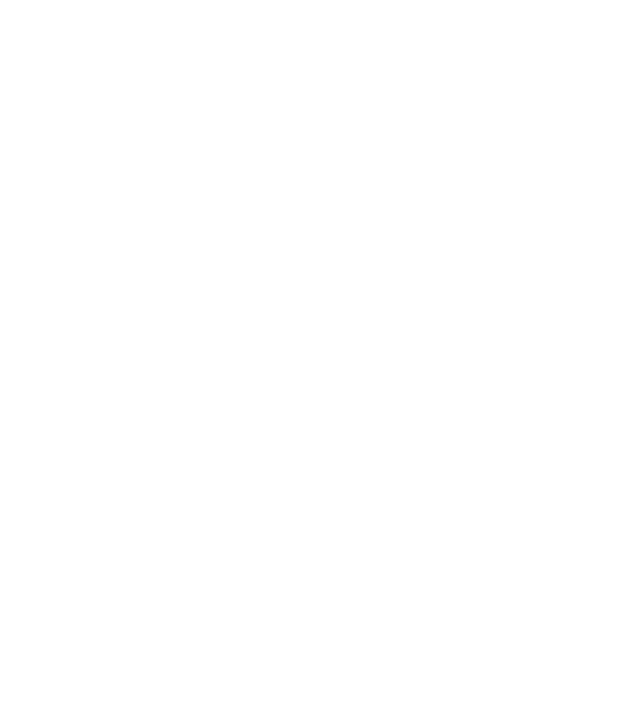
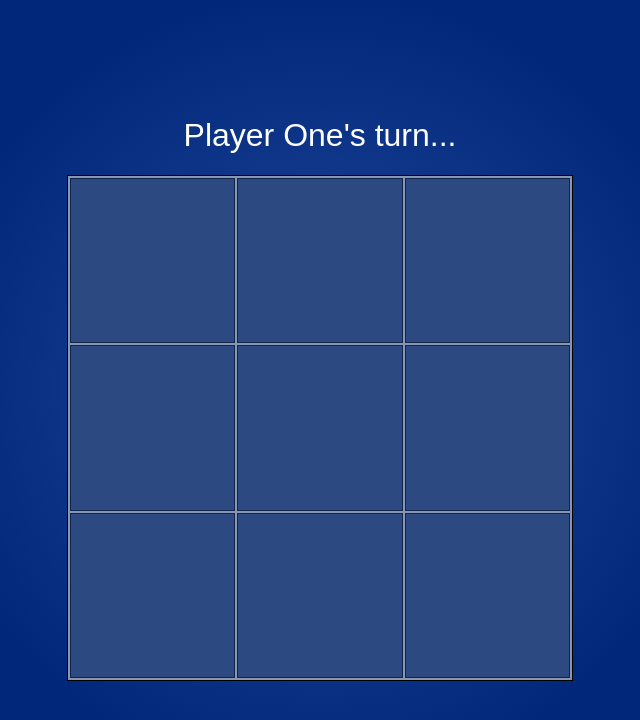
Before and after one commit to jeyden94/top-tic-tac-toe, a plain HTML site: page index.html in a window 1280 px wide. Shown: the whole page, without its empty margins (320-960 px from the left). Drawn offline with Linux system fonts and the light colour scheme.

Commit message:
ScreenController added, html added, basic css styling added.

```diff
--- a/dom.js
+++ b/dom.js
@@ -8,7 +8,6 @@ function Gameboard() {
         board[i] = [];
         for (let j = 0; j < columns; j++) {
             board[i].push(Cell(cellCounter));
-
             cellCounter++
         }
     }
@@ -192,11 +191,72 @@ function GameController(
         printNewRound,
         playRound,
         checkForEndGame,
+        getActivePlayer,
+        getBoard: board.getBoard,
     }
 }
 
-const game = GameController();
+// const game = GameController();
 
+function ScreenController() {
+    const game = GameController();
+    const playerTurnDiv = document.querySelector('.turn');
+    const boardDiv = document.querySelector('.board');
+
+    const updateScreen = () => {
+        // clear the board
+        boardDiv.textContent = "";
+
+        // get the newest version of the board and player turn
+        const board = game.getBoard();
+        const activePlayer = game.getActivePlayer();
+
+        // Display player's turn
+        playerTurnDiv.textContent = `${activePlayer.name}'s turn...`
+
+        // Render board squares
+        let counter = 0;
+        board.forEach(row => {
+        row.forEach((cell, index) => {
+            // Anything clickable should be a button!!
+            counter++;
+            const cellButton = document.createElement("button");
+            cellButton.classList.add("cell");
+            // Create a data attribute to identify the column
+            // This makes it easier to pass into our `playRound` function
+            if (counter < 4) {
+                cellButton.dataset.row = 1;
+            } else if (counter < 7) {
+                cellButton.dataset.row = 2;
+            } else {cellButton.dataset.row = 3;}
+            cellButton.dataset.column = index + 1;
+            cellButton.textContent = cell.getValue();
+            boardDiv.appendChild(cellButton);
+        })
+        })
+
+    }
+
+    // Add event listener for the board
+    function clickHandlerBoard(e) {
+        const selectedColumn = e.target.dataset.column;
+        const selectedRow = e.target.dataset.row;
+        // Make sure I've clicked a column and not the gaps in between
+        if (!selectedColumn) return;
+        if (!selectedRow) return;
+
+        game.playRound(selectedRow, selectedColumn);
+        updateScreen();
+    }
+    boardDiv.addEventListener("click", clickHandlerBoard);
+
+    // Initial render
+    updateScreen();
+
+    // We don't need to return anything from this module because everything is encapsulated inside this screen controller.
+}
+
+ScreenController();
 
 // Debugging -- Tie Scenario
 
@@ -212,11 +272,11 @@ const game = GameController();
 
 // Debugging -- X Win Scenario
 
-game.playRound(1,1) // X Turn 1
-game.playRound(1,2) // O Turn 1
-game.playRound(3,1) // X Turn 2
-game.playRound(2,2) // O Turn 2
-game.playRound(2,1) // X Turn 3
+// game.playRound(1,1) // X Turn 1
+// game.playRound(1,2) // O Turn 1
+// game.playRound(3,1) // X Turn 2
+// game.playRound(2,2) // O Turn 2
+// game.playRound(2,1) // X Turn 3
 
 // Debugging -- Y Win Scenario
 
--- a/index.html
+++ b/index.html
@@ -8,7 +8,10 @@
 </head>
 
 <body>
-
+    <div class="container">
+        <h1 class="turn"></div>
+        <div class="board"></div>
+    </div>
     <script src="dom.js"></script>
 
 </body>
--- a/styles.css
+++ b/styles.css
@@ -0,0 +1,47 @@
+body {
+    background: radial-gradient(circle, #22499C, #00277A 50vh);
+    height: 95vh;
+    overflow: auto;
+    display: flex;
+    font-family: 'Saira', sans-serif;
+    color: white;
+    flex-direction: column;
+    justify-content: center;
+    align-items: center;
+}
+
+h1 {
+    font-family: 'Saira', sans-serif;
+    font-weight: 400;
+}
+
+.board {
+    font-family: 'Saira', sans-serif;
+    display: grid;
+    height: 500px;
+    width: 500px;
+    grid-template-columns: repeat(3, 1fr);
+    grid-template-rows: repeat(3, 1fr);
+    border: 1px solid black;
+    gap: 2px;
+    padding: 2px;
+    background-color: rgb(136, 150, 178);
+}
+
+.cell {
+    display: flex;
+    justify-content: center;
+    align-items: center;
+    text-align: center;
+    font-size: 2rem;
+    cursor: pointer;
+    background-color: rgb(45, 73, 129);
+    border: 1px solid rgb(18, 37, 74);
+    padding: 3vh 4vh;
+    user-select: none;
+}
+
+.cell:hover {
+    opacity: 0.8;
+    cursor: pointer;
+}
```
